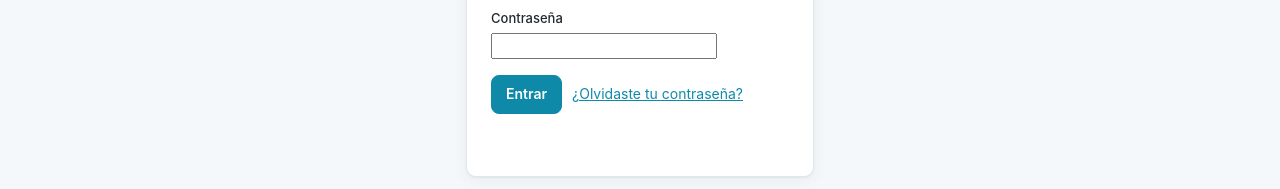
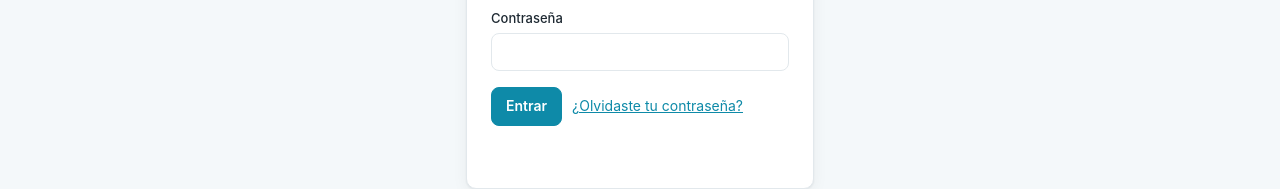
Before and after one commit to 09NewFaz/flowymarket-tienda, a plain HTML site: page admin.html in a window 1280 px wide. Shown: the part 287-476 px from the top of the page. Drawn offline with nearby package versions, Linux system fonts and the light colour scheme.

Commit message:
Add files via upload

```diff
--- a/admin.html
+++ b/admin.html
@@ -9,6 +9,7 @@
 <title>FlowyMarket Panel</title>
 <link href="https://fonts.googleapis.com/css2?family=Inter:wght@400;500;600;700&family=Poppins:wght@400;600;700&family=Montserrat:wght@400;600;700&family=Playfair+Display:wght@400;700&family=DM+Sans:wght@400;600;700&family=Cinzel:wght@400;700&display=swap" rel="stylesheet">
 <style>
+[hidden]{display:none!important}
 :root{
   --bg:#f4f8fa; --surface:#ffffff; --surface-2:#f1f5f7; --border:#e2e8ec; --text:#1f2a33; --muted:#66737d;
   --accent:#0e8aa8; --accent-ink:#ffffff; --accent-soft:#e3f4f8; --danger:#d4455a; --ok:#1e9e62; --warn:#c98a10;
@@ -59,7 +60,7 @@ h3{font-size:14px;margin:0 0 8px}
 .btn.icon{padding:6px 8px}
 label.f{display:block;font-size:13px;font-weight:500;margin:12px 0 5px}
 .hint{font-size:12px;color:var(--muted);margin-top:4px}
-input[type=text],input[type=number],input[type=url],input[type=email],input[type=tel],input[type=date],input[type=search],select,textarea{width:100%;padding:8px 10px;border:1px solid var(--border);border-radius:8px;background:var(--surface)}
+input[type=text],input[type=number],input[type=url],input[type=email],input[type=tel],input[type=date],input[type=search],input[type=password],select,textarea{width:100%;padding:8px 10px;border:1px solid var(--border);border-radius:8px;background:var(--surface)}
 textarea{min-height:80px;resize:vertical}
 input:focus,select:focus,textarea:focus{outline:2px solid var(--accent);outline-offset:-1px}
 .chk{display:flex;align-items:center;gap:8px;margin:10px 0;cursor:pointer}
```
